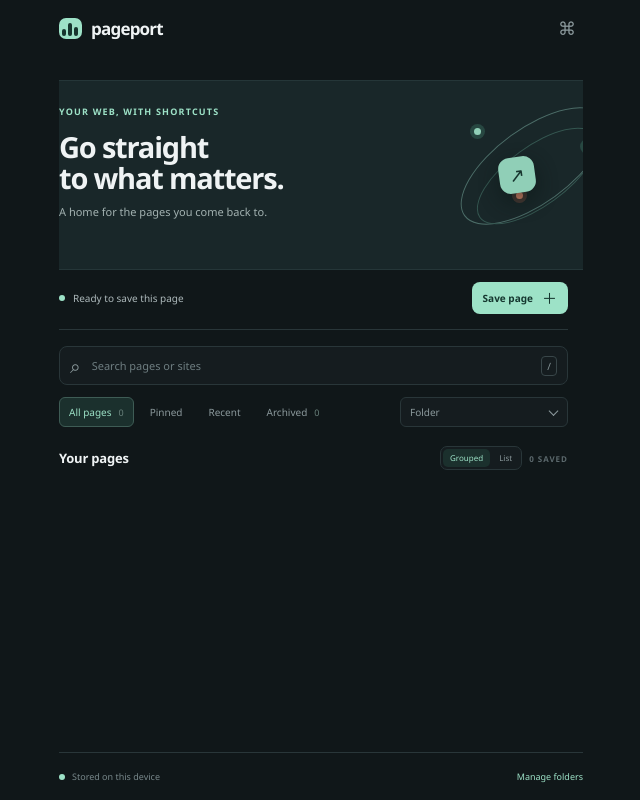
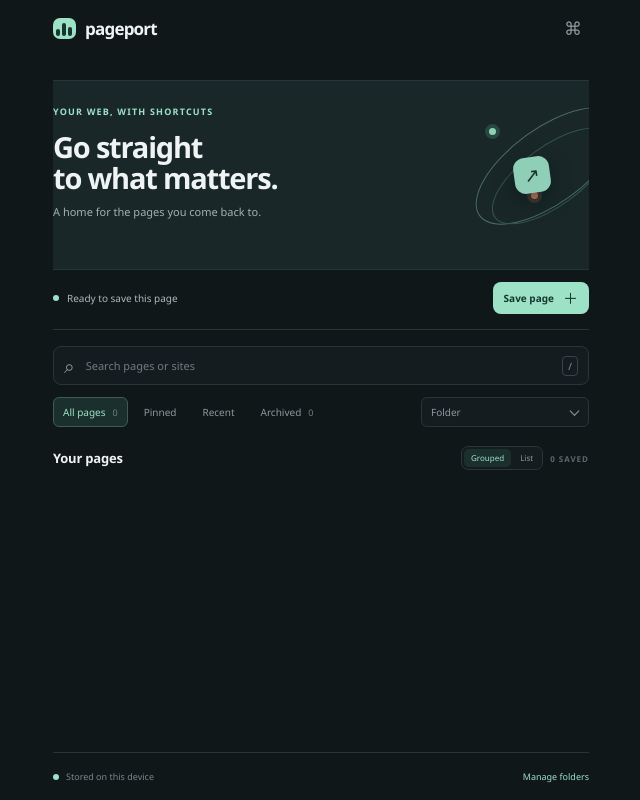
Before and after one commit to DYung26/pageport, a browser extension: page sidepanel.html in a window 1280 px wide. Shown: the whole page, without its empty margins (319-959 px from the left). Drawn offline with Linux system fonts and the light colour scheme.

Commit message:
fix: restore saved page rendering and compact panel spacing
- Use the current no-folder sentinel when setting the library heading.
- Remove compounded shell and scroll-content insets.
- Align panel rails and full-bleed welcome section to a 12px gutter.
- Add regression coverage for folder sentinel usage and compact layout.

```diff
--- a/sidepanel.css
+++ b/sidepanel.css
@@ -28,7 +28,7 @@ button:focus-visible, input:focus-visible, a:focus-visible { outline: 2px solid
 .brand-mark span:nth-child(1) { height: 7px; }.brand-mark span:nth-child(2) { height: 13px; }.brand-mark span:nth-child(3) { height: 9px; }
 .icon-button { border: 0; width: 32px; height: 32px; border-radius: 9px; background: transparent; color: var(--muted); font-size: 18px; }
 .icon-button:hover { background: var(--surface-raised); color: var(--ink); }
-.welcome { position: relative; min-height: 190px; overflow: hidden; margin: 24px -18px 0; padding: 24px 18px 20px; background: #192729; border-top: 1px solid #253638; border-bottom: 1px solid #253638; }
+.welcome { position: relative; min-height: 190px; overflow: hidden; margin: 24px -12px 0; padding: 24px 12px 20px; background: #192729; border-top: 1px solid #253638; border-bottom: 1px solid #253638; }
 .welcome-copy { position: relative; z-index: 1; }
 .eyebrow { margin: 0 0 13px; color: var(--mint); font-size: 9px; font-weight: 700; letter-spacing: 1.2px; }
 h1, h2, h3, p { margin-top: 0; }
@@ -89,15 +89,15 @@ body {
   height: 100vh;
   height: 100dvh;
   min-height: 0;
-  padding: 0 18px;
+  padding: 0;
   overflow: hidden;
 }
 
 .topbar {
   position: absolute;
   top: 0;
-  left: 18px;
-  right: 18px;
+  left: 12px;
+  right: 12px;
   z-index: 2;
   height: 56px;
   min-height: 56px;
@@ -108,21 +108,20 @@ body {
 .scroll-content {
   position: absolute;
   top: 0;
-  left: 18px;
-  right: 18px;
+  left: 12px;
+  right: 12px;
   bottom: 0;
   z-index: 1;
   overflow-x: hidden;
   overflow-y: auto;
   padding: 56px 0 calc(58px + env(safe-area-inset-bottom));
   overscroll-behavior: contain;
-  scrollbar-gutter: stable;
 }
 
 .footer {
   position: absolute;
-  left: 18px;
-  right: 18px;
+  left: 12px;
+  right: 12px;
   bottom: 0;
   z-index: 2;
   min-height: 48px;
--- a/src/sidepanel.js
+++ b/src/sidepanel.js
@@ -221,7 +221,7 @@ function render() {
   const filterTitle = activeFilter === "pinned" ? "Pinned pages"
     : activeFilter === "recent" ? "Recently opened"
       : activeFilter === "archived" ? "Archived pages" : "Your pages";
-  elements.libraryTitle.textContent = activeFolder === ALL_FOLDERS
+  elements.libraryTitle.textContent = activeFolder === NO_FOLDER_FILTER
     ? filterTitle
     : activeFilter === "all" ? `${activeFolder} pages` : `${filterTitle} · ${activeFolder}`;
   elements.pageList.replaceChildren(...(state.viewMode === "list" ? pages.map(createPageCard) : renderGroupedPages(pages)));
```
Also changed, not shown: tests/page-dialog.test.mjs (+5 -0 lines), tests/panel-layout.test.mjs (+4 -4 lines).
